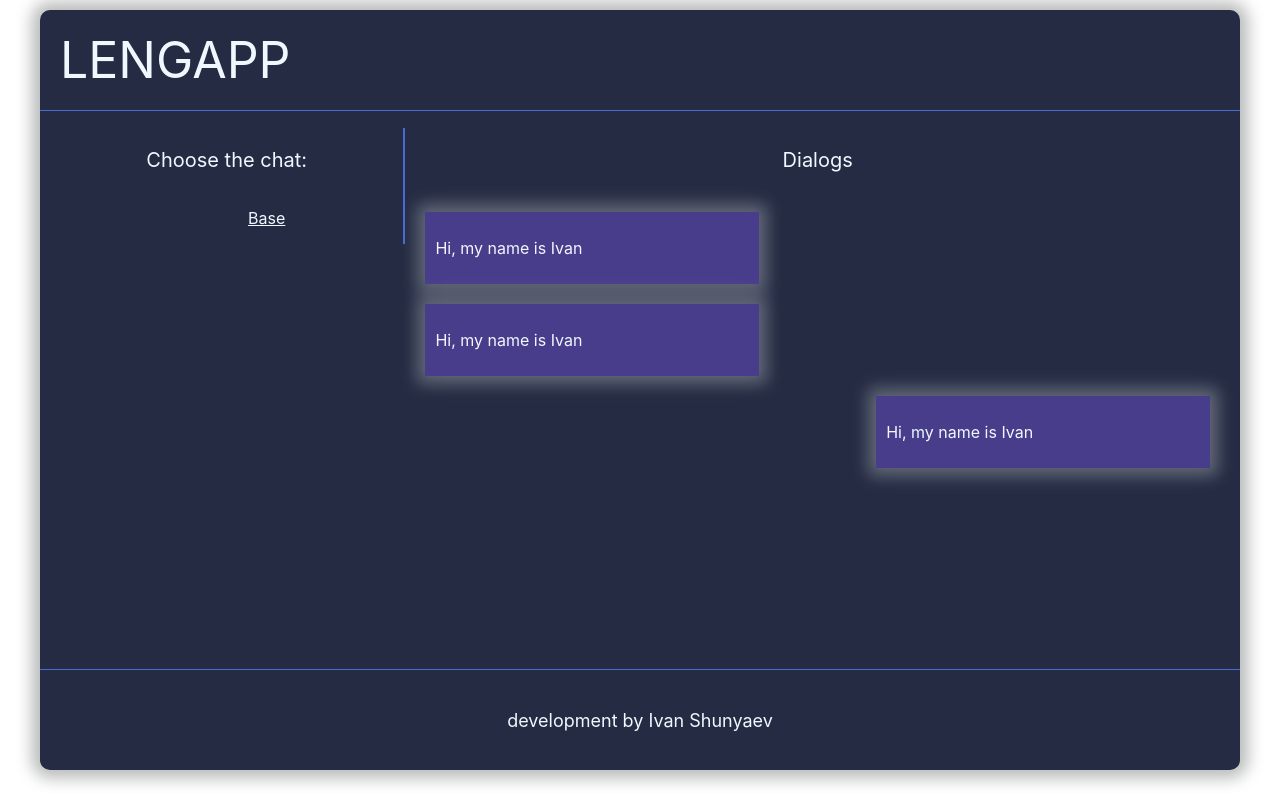
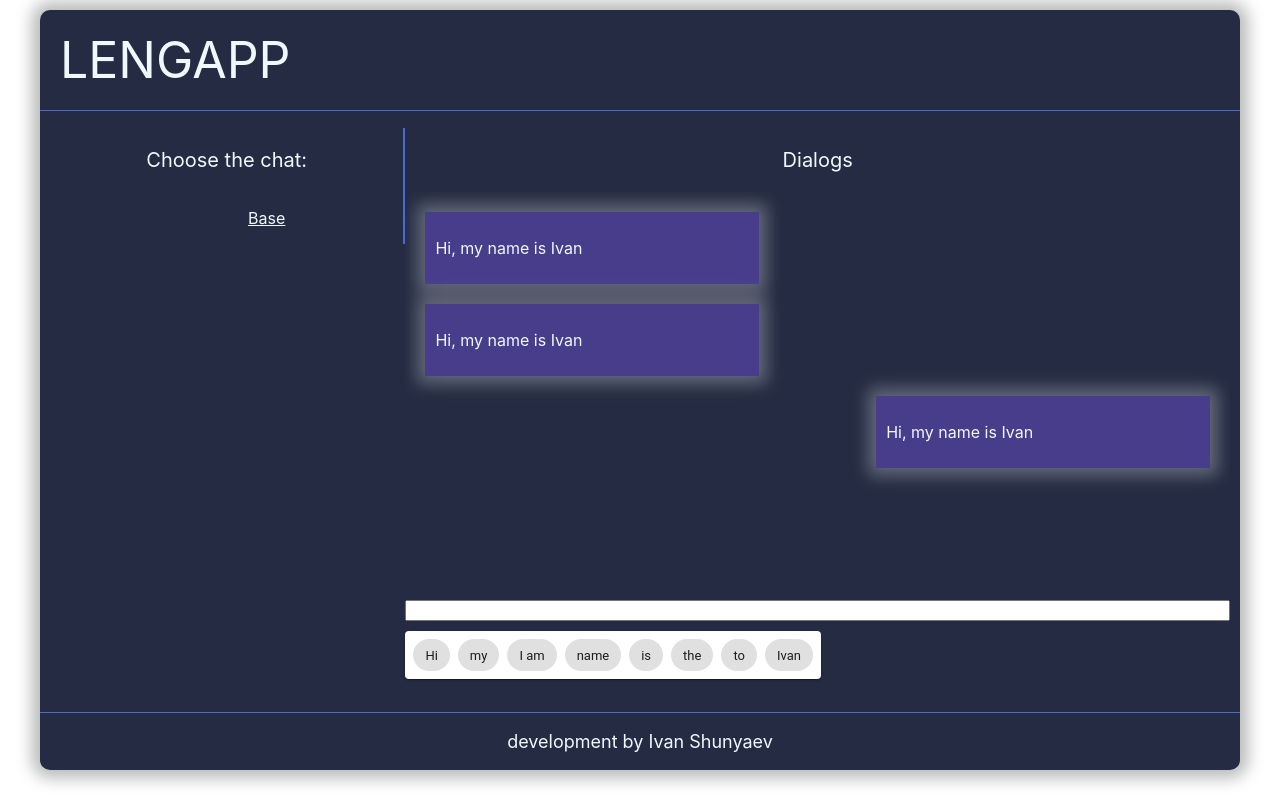
Before and after one commit to SteveGerr/REACT-learn-english, a React (Create React App) app: page / in a window 1280 px wide. Built offline with nearby package versions, Linux system fonts and the light colour scheme.

Commit message:
Add chips

```diff
--- a/src/components/Chat/Chat.jsx
+++ b/src/components/Chat/Chat.jsx
@@ -1,4 +1,5 @@
 import ChatDialogItem from '../ChatDialogItem/ChatDialogItem'
+import ChatInput from '../ChatInput/ChatInput'
 import ChatList from '../ChatList/ChatList'
 import chatStyles from './Chat.module.scss'
 
@@ -29,6 +30,7 @@ const Chat = () => {
                     </div>
                 </div>
 
+            <ChatInput />
             </div>
         </div>
     )
--- a/src/components/Chat/Chat.module.scss
+++ b/src/components/Chat/Chat.module.scss
@@ -23,12 +23,17 @@
         flex-direction: column;
         justify-content: flex-start;
         width: 70%;
+        height: 100%;
         margin: 10px 10px 10px 0;
         color: aliceblue;
     }
     &__colHeading {
         margin-bottom: 20px;
         font-size: 20px;
+    }
+    .dialogs_wrapper {
+        height: 100%;
+        overflow: auto;
     }
     .dialogs_left,
     .dialogs_right {
--- /dev/null
+++ b/src/components/ChatChip/ChatChip.jsx
@@ -0,0 +1,57 @@
+import React from 'react';
+import { makeStyles } from '@material-ui/core/styles';
+import Chip from '@material-ui/core/Chip';
+import Paper from '@material-ui/core/Paper';
+import TagFacesIcon from '@material-ui/icons/TagFaces';
+
+const useStyles = makeStyles((theme) => ({
+  root: {
+    display: 'flex',
+    justifyContent: 'center',
+    flexWrap: 'wrap',
+    listStyle: 'none',
+    padding: theme.spacing(0.5),
+    margin: 0,
+  },
+  chip: {
+    margin: theme.spacing(0.5),
+    cursor: "pointer"
+  },
+}));
+
+export default function ChipsArray() {
+  const classes = useStyles();
+  const [chipData] = React.useState([
+    { key: 0, label: 'Hi' },
+    { key: 1, label: 'my' },
+    { key: 2, label: 'I am' },
+    { key: 3, label: 'name' },
+    { key: 4, label: 'is' },
+    { key: 5, label: 'the' },
+    { key: 6, label: 'to' },
+    { key: 7, label: 'Ivan' },
+
+  ]);
+
+  return (
+    <Paper component="ul" className={classes.root}>
+      {chipData.map((data) => {
+        let icon;
+
+        if (data.label === 'React') {
+          icon = <TagFacesIcon />;
+        }
+
+        return (
+          <li key={data.key}>
+            <Chip
+              icon={icon}
+              label={data.label}
+              className={classes.chip}
+            />
+          </li>
+        );
+      })}
+    </Paper>
+  );
+}
--- /dev/null
+++ b/src/components/ChatInput/ChatInput.jsx
@@ -0,0 +1,19 @@
+// import { Chip } from '@material-ui/core'
+import ChipsArray from '../ChatChip/ChatChip'
+import ciStyle from './ChatInput.module.scss'
+
+const ChatInput = () => {
+
+    return (
+        <div className={ciStyle.wrapper}>
+            <label htmlFor="enterText"></label>
+            <input id='enterText' type="text"/>
+            <div className={ciStyle.select}>
+                <ChipsArray />
+            </div>
+        </div>
+    )
+
+}
+
+export default ChatInput
--- /dev/null
+++ b/src/components/ChatInput/ChatInput.module.scss
@@ -0,0 +1,15 @@
+
+.wrapper {
+    display: flex;
+    flex-direction: column;
+
+    input {
+        margin: 0 0 10px 0;
+    }
+
+    .select {
+        display: flex;
+        justify-content: flex-start;
+        align-items: flex-start;
+    }
+}
--- a/src/components/MainScreen/MainScreen.module.scss
+++ b/src/components/MainScreen/MainScreen.module.scss
@@ -46,7 +46,6 @@
         justify-content: center;
         align-items: center;
         width: 100%;
-        min-height: 100px;
         font-size: 18px;
         color: aliceblue;
         border-top: 1px solid #4969d4;
```
